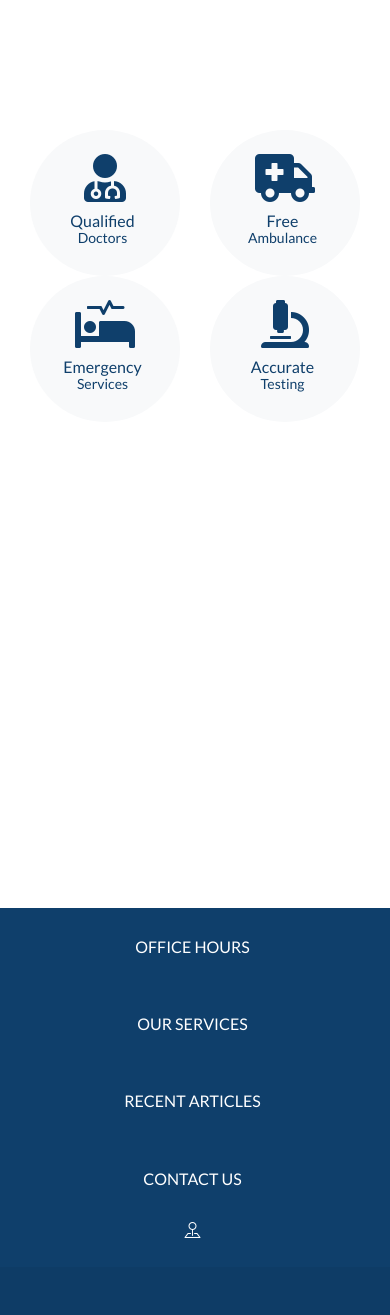
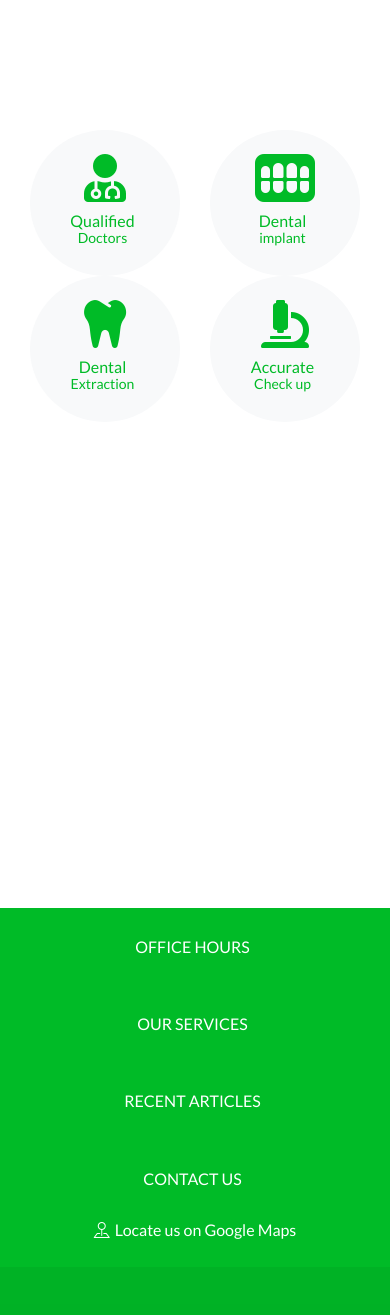
Before and after one commit to Jit-Codehub/final, a Django app: template web_app/templates/web_app/home.html in a window 390 px wide. Shown: the part 221-1536 px from the top of the page. Run offline with Django 4.2, Linux system fonts and the light colour scheme; the template is opened without the code that fills it, so the values that code supplies are empty; some libraries are stand-ins or nearby versions.

Commit message:
all required changes made

```diff
--- a/web_app/context_processors.py
+++ b/web_app/context_processors.py
@@ -13,7 +13,7 @@ def global_context(request):
     add = business.adress_set.all()
     ct = business.contactpoint_set.all()
     services = Service.objects.filter(status="published")[:settings.SERVICES_IN_FOOTER_LIMIT]
-    context = {"oh": oh, "add": add, "ct": ct, "map_id":business.map_id,"six_services_obj":services}
+    context = {"oh": oh, "add": add, "ct": ct, "map_id":business.hasMap,"six_services_obj":services}
     global_context.update(context)
 
     custom_site_content_obj = CustomSiteContent.objects.filter(status="published")
--- a/web_app/static/css/about_page.css
+++ b/web_app/static/css/about_page.css
@@ -58,3 +58,9 @@
 .round5{
     border-radius: 5px;
 }
+
+@media only screen and (max-width: 1000px) {
+    .display-none {
+      display: none;
+    }
+  }
--- a/web_app/static/css/global.css
+++ b/web_app/static/css/global.css
@@ -1,7 +1,7 @@
 @import url('https://fonts.googleapis.com/css2?family=Lato:ital,wght@0,400;0,700;0,900;1,400;1,700;1,900&display=swap');
 
 :root {
-    --primary-bg: #0f3f6b;
+    --primary-bg: #00BB27;
     --secondary-bg: white;
     --primary-text: white;
     --secondary-text: black;
--- a/web_app/templates/base.html
+++ b/web_app/templates/base.html
@@ -181,7 +181,7 @@
                                 {% endfor %}
                                 <tr>
                                     <td style="vertical-align: top;width: 21px;"><i class="bi bi-pin-map"></i></i></td>
-                                    <td><a href="{{map_id}}" target="_blank"  class="text-white">{{map_id}}</a></td>
+                                    <td style="word-break: break-all;"><a href="{{map_id}}" target="_blank"  class="text-white">Locate us on Google Maps</a></td>
                                 </tr>
                             </tbody>
                         </table>
--- a/web_app/templates/web_app/home.html
+++ b/web_app/templates/web_app/home.html
@@ -66,23 +66,23 @@
                     </div>
                     <div class="col-sm-3 col-6">
                         <div class="bg-light text-center rounded-circle py-4">
-                            <i class="fa fa-3x fa-ambulance mb-1" style="color: var(--primary-bg) !important"></i>
-                            <h6 class="mb-0" style="color: var(--primary-bg) !important;">Free<small
-                                    class="d-block">Ambulance</small></h6>
+                            <i class="fa fa-3x fa-teeth mb-1" style="color: var(--primary-bg) !important"></i>
+                            <h6 class="mb-0" style="color: var(--primary-bg) !important;">Dental<small
+                                    class="d-block">implant</small></h6>
                         </div>
                     </div>
                     <div class="col-sm-3 col-6">
                         <div class="bg-light text-center rounded-circle py-4">
-                            <i class="fa fa-3x fa-procedures mb-1" style="color: var(--primary-bg) !important"></i>
-                            <h6 class="mb-0" style="color: var(--primary-bg) !important;">Emergency<small
-                                    class="d-block">Services</small></h6>
+                            <i class="fa fa-3x fa-tooth mb-1" style="color: var(--primary-bg) !important"></i>
+                            <h6 class="mb-0" style="color: var(--primary-bg) !important;">Dental<small
+                                    class="d-block">Extraction</small></h6>
                         </div>
                     </div>
                     <div class="col-sm-3 col-6">
                         <div class="bg-light text-center rounded-circle py-4">
                             <i class="fa fa-3x fa-microscope  mb-1" style="color: var(--primary-bg) !important"></i>
                             <h6 class="mb-0" style="color: var(--primary-bg) !important;">Accurate<small
-                                    class="d-block">Testing</small></h6>
+                                    class="d-block">Check up</small></h6>
                         </div>
                     </div>
 
```
Also changed, not shown: web_app/templates/web_app/about_page.html (+14 -3 lines).
